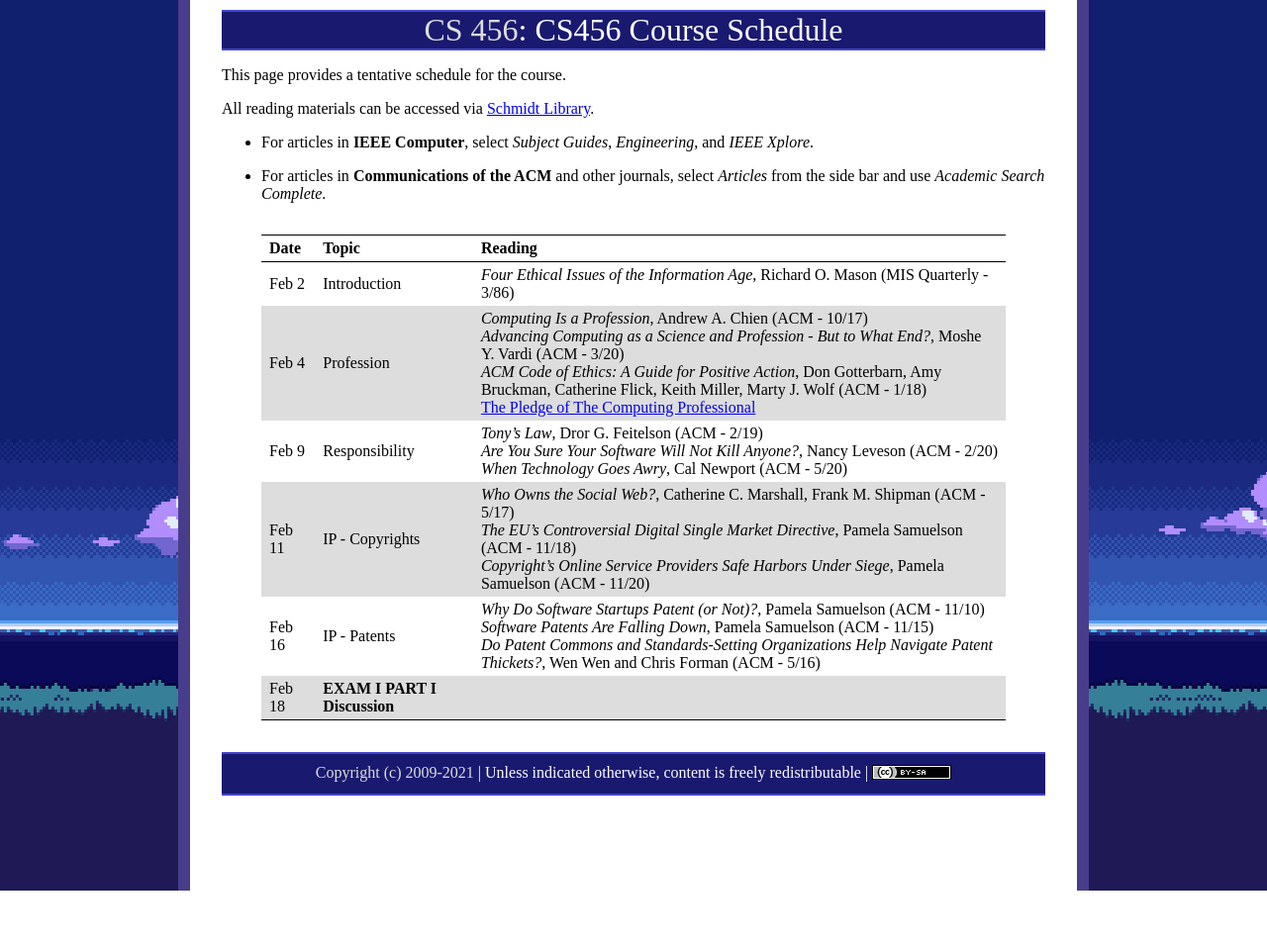
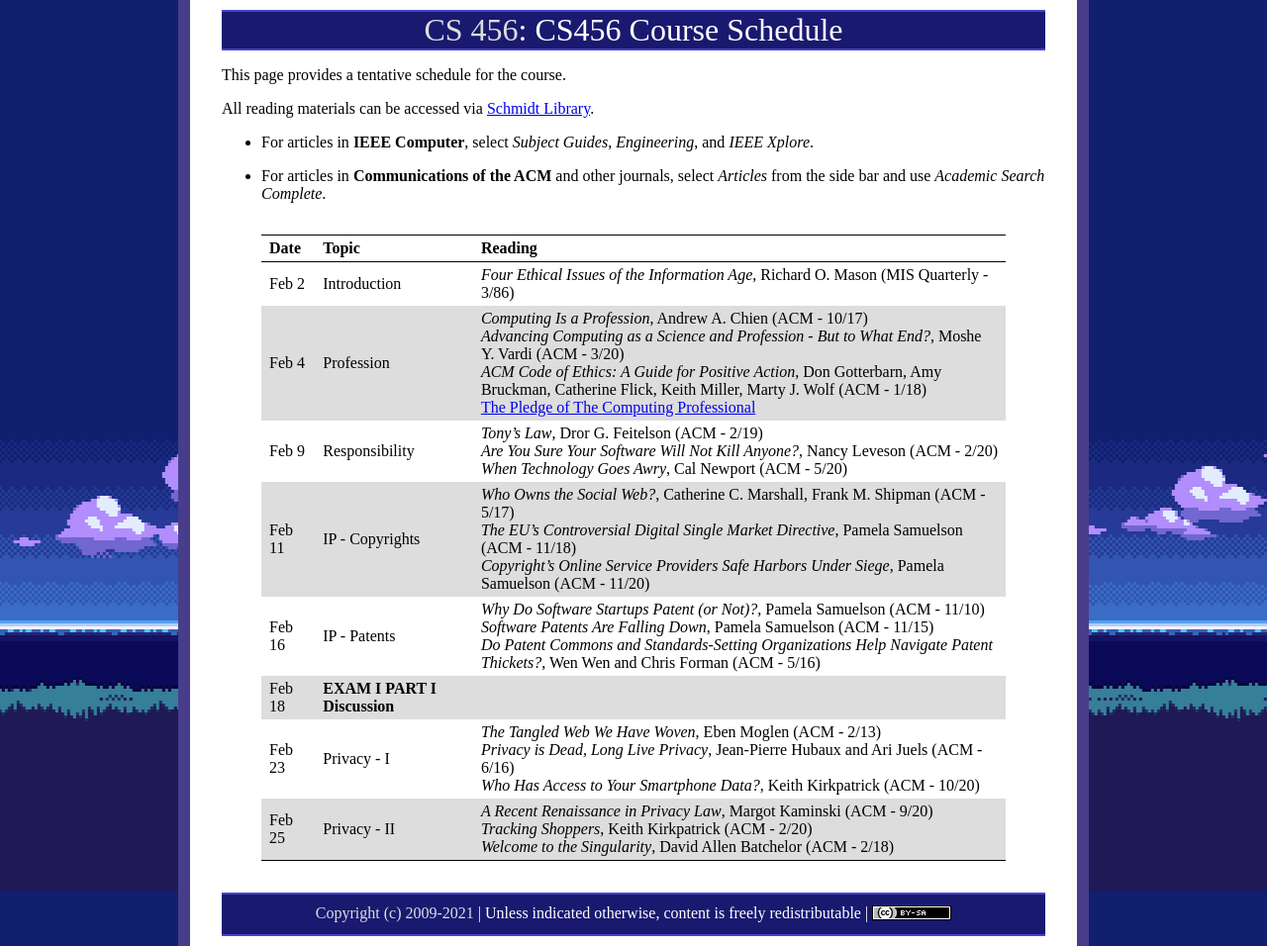
Before and after one commit to ycpcs/cs456-spring2021, a Jekyll site: the page built from schedule/index.md, in a window 1280 px wide. Shown: the whole page at 99% size. Built offline with Jekyll 4.4.1, drawn with Linux system fonts in a browser that asks for light colours; before the commit the page ends 900 px from its top, so only the background shows below that.

Commit message:
add privacy articles
add privacy articles

```diff
--- a/schedule/index.md
+++ b/schedule/index.md
@@ -20,6 +20,8 @@ All reading materials can be accessed via [Schmidt Library](http://library.ycp.e
 > Feb 11  | IP - Copyrights     | *Who Owns the Social Web?*, Catherine C. Marshall, Frank M. Shipman (ACM - 5/17) <br /> *The EU’s Controversial Digital Single Market Directive*, Pamela Samuelson (ACM - 11/18) <br /> *Copyright's Online Service Providers Safe Harbors Under Siege*, Pamela Samuelson (ACM - 11/20) |
 > Feb 16  | IP - Patents        | *Why Do Software Startups Patent (or Not)?*, Pamela Samuelson (ACM - 11/10) <br/> *Software Patents Are Falling Down*, Pamela Samuelson (ACM - 11/15) <br /> *Do Patent Commons and Standards-Setting Organizations Help Navigate Patent Thickets?*, Wen Wen and Chris Forman (ACM - 5/16) |
 > Feb 18  | **EXAM I PART I Discussion**   |  |
+> Feb 23  | Privacy - I         | *The Tangled Web We Have Woven*, Eben Moglen (ACM - 2/13) <br /> *Privacy is Dead, Long Live Privacy*, Jean-Pierre Hubaux and Ari Juels (ACM - 6/16) <br /> *Who Has Access to Your Smartphone Data?*, Keith Kirkpatrick (ACM - 10/20) |
+> Feb 25  | Privacy - II        | *A Recent Renaissance in Privacy Law*, Margot Kaminski (ACM - 9/20) <br /> *Tracking Shoppers*, Keith Kirkpatrick (ACM - 2/20) <br /> *Welcome to the Singularity*, David Allen Batchelor (ACM - 2/18) |
 
 
 <!--
```
